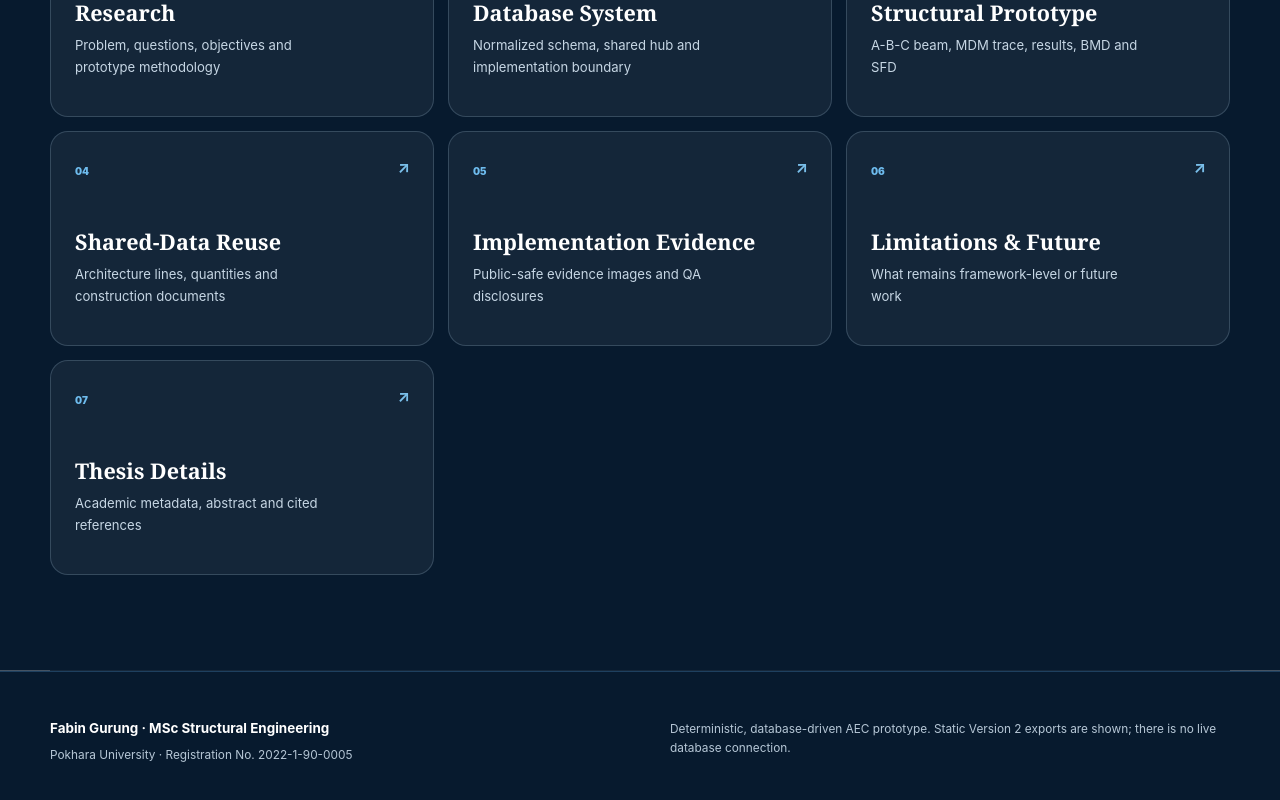
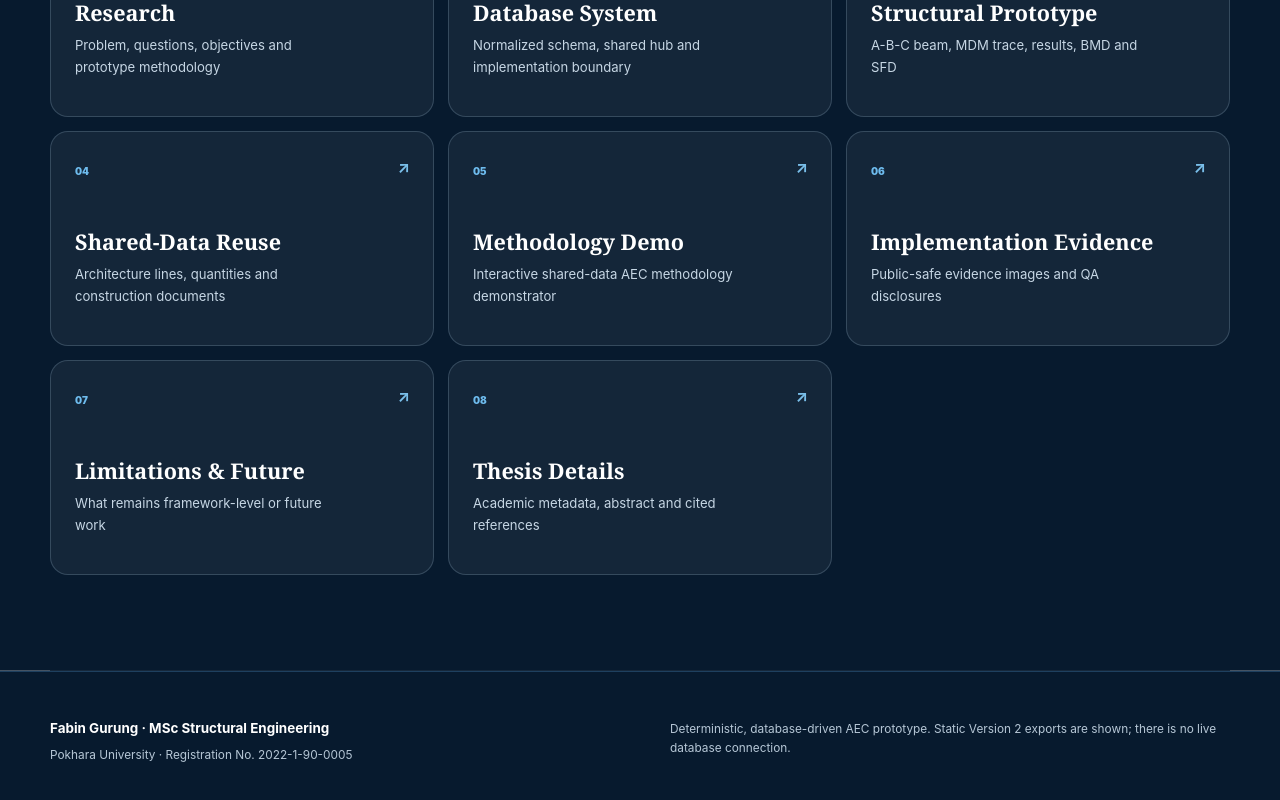
Before and after one commit to FabinGurung/fabin-aec-thesis-website, a Next.js app: page / in a window 1280 px wide. Shown: the part 3999-4799 px from the top of the page. Built offline with nearby package versions, Linux system fonts and the light colour scheme.

Commit message:
Add Methodology Demo link to navigation

```diff
--- a/app/page.tsx
+++ b/app/page.tsx
@@ -14,6 +14,7 @@ const routeCards = [
   ["/system", "Database System", "Normalized schema, shared hub and implementation boundary"],
   ["/prototype", "Structural Prototype", "A-B-C beam, MDM trace, results, BMD and SFD"],
   ["/workflow", "Shared-Data Reuse", "Architecture lines, quantities and construction documents"],
+  ["/methodology-demo/", "Methodology Demo", "Interactive shared-data AEC methodology demonstrator"],
   ["/evidence", "Implementation Evidence", "Public-safe evidence images and QA disclosures"],
   ["/roadmap", "Limitations & Future", "What remains framework-level or future work"],
   ["/thesis", "Thesis Details", "Academic metadata, abstract and cited references"],
```
